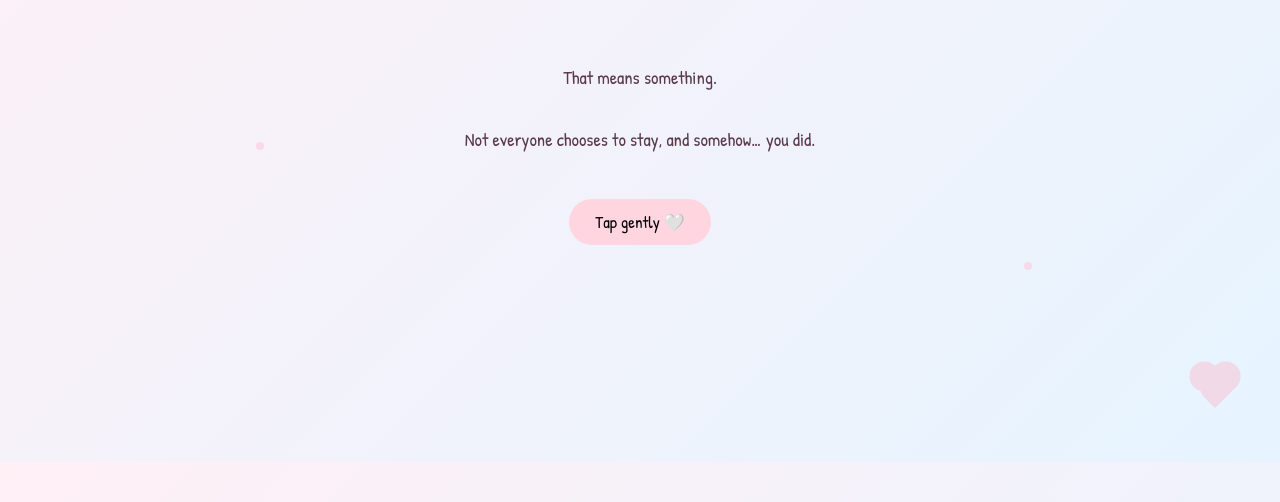
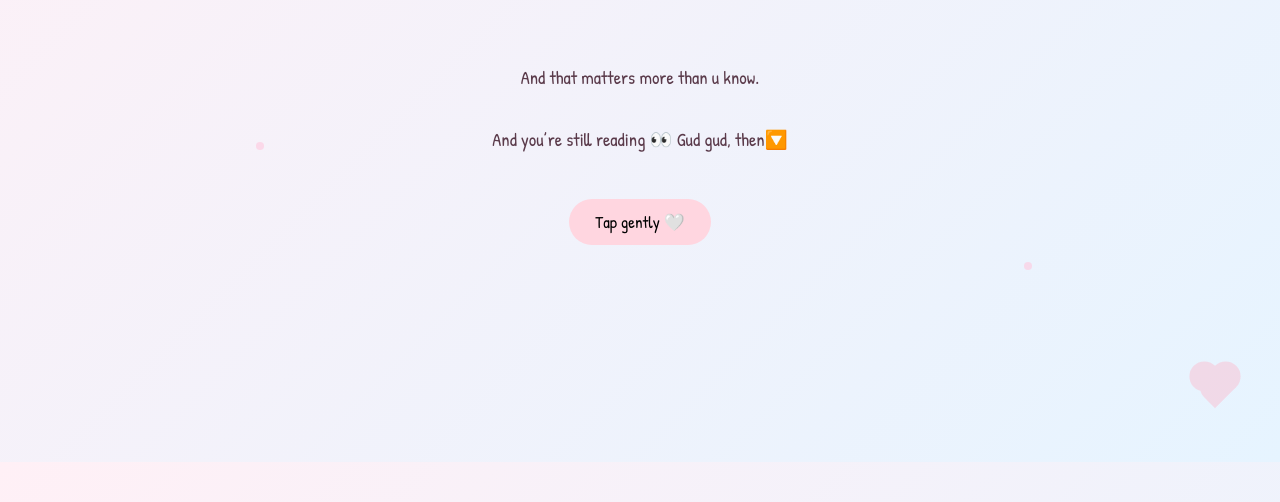
Before and after one commit to amnakhalid098-hub/mwah-mwah-mwah., a plain HTML site: page next.html in a window 1280 px wide. Shown: the part 338-840 px from the top of the page. Drawn offline with Linux system fonts and the light colour scheme.

Commit message:
Update message in next.html
Replaced a paragraph with a new message emphasizing the importance of staying.

```diff
--- a/next.html
+++ b/next.html
@@ -109,10 +109,8 @@ button:hover {
   <h1>You stayed 🌙</h1>
 
   <p>
-    That means something.<br><br>
-    Not everyone chooses to stay,
-    and somehow… you did.
-  </p>
+    And that matters more than u know.<br><br>
+    And you’re still reading 👀 Gud gud, then🔽  </p>
 
   <button onclick="reveal()">Tap gently 🤍</button>
 
```
